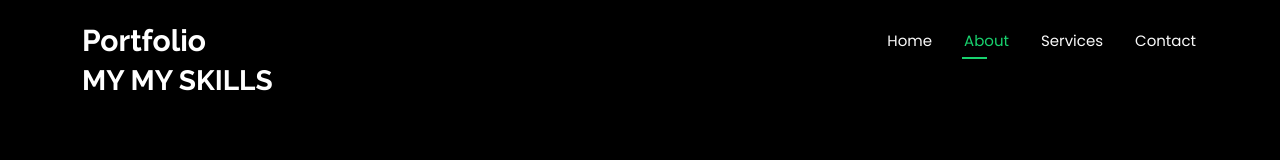
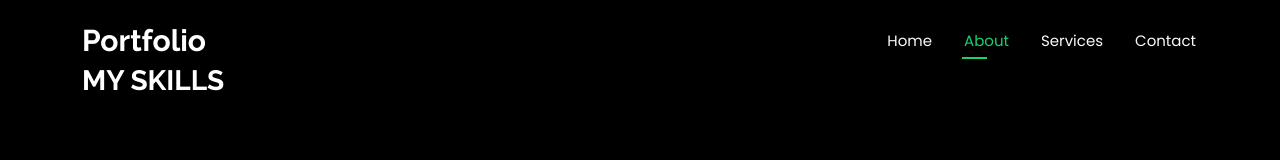
Before and after one commit to Abhijith-24/Portfolio-Website, a plain HTML site: page about.html in a window 1280 px wide. Shown: the top 160 px of the page. Drawn offline with Linux system fonts and the light colour scheme.

Commit message:
Update about.html

```diff
--- a/about.html
+++ b/about.html
@@ -60,8 +60,7 @@
 
       <!-- Section Title -->
       <div class="container section-title" data-aos="fade-up">
-
-      <div><span>My</span> <span class="description-title">MY SKILLS</span></div>
+      <div><span>My</span> <span class="description-title">SKILLS</span></div>
       </div><!-- End Section Title -->
 
       <div class="container" data-aos="fade-up" data-aos-delay="100">
```
